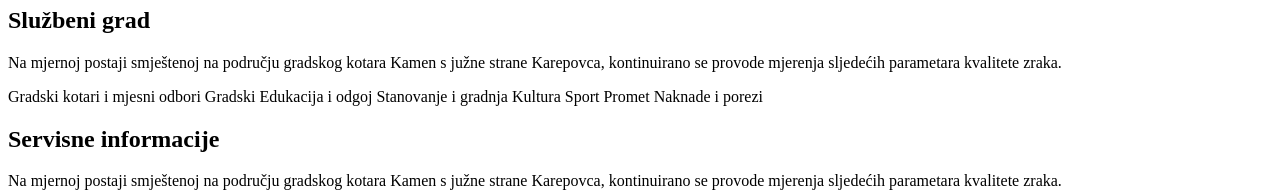
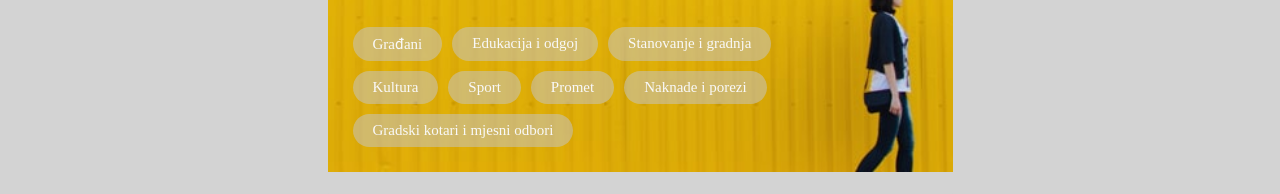
Before and after one commit to nborovic/Internship-UI_Dev, a plain HTML site: page index.html in a window 1280 px wide. Shown: the part 150-344 px from the top of the page. Drawn offline with Linux system fonts and the light colour scheme; a web font is replaced by a local one.

Commit message:
Implemented styles

```diff
--- a/index.html
+++ b/index.html
@@ -5,7 +5,6 @@
     <meta charset="utf-8" />
     <meta name="viewport" content="width=device-width, initial-scale=1">
     <link rel="stylesheet" type="text/css" media="screen" href="main.css"/>
-    <script src="main.js"></script>
     <title>3. Domaći rad</title>
 
 </head>
@@ -36,7 +35,7 @@
 
         <div class = "button-list">
             <span class="button">Gradski kotari i mjesni odbori</span>
-            <span class="button">Gradski</span>
+            <span class="button">Građani</span>
             <span class="button">Edukacija i odgoj</span>
             <span class="button">Stanovanje i gradnja</span>
             <span class="button">Kultura</span>
--- a/main.css
+++ b/main.css
@@ -0,0 +1,91 @@
+/* Fonts */
+
+@font-face {
+    font-family: 'Merriweather';
+    font-style: normal;
+    font-weight: 900;
+    src: local('Merriweather Black'), local('Merriweather-Black'), url(https://fonts.gstatic.com/s/merriweather/v19/u-4n0qyriQwlOrhSvowK_l52_wFZVsf6lvg.woff2) format('woff2');
+    unicode-range: U+0100-024F, U+0259, U+1E00-1EFF, U+2020, U+20A0-20AB, U+20AD-20CF, U+2113, U+2C60-2C7F, U+A720-A7FF;
+}
+
+@font-face {
+    font-family: 'Roboto';
+    font-style: normal;
+    font-weight: 400;
+    src: local('Roboto'), local('Roboto-Regular'), url(https://fonts.gstatic.com/s/roboto/v18/KFOmCnqEu92Fr1Mu7GxKOzY.woff2) format('woff2');
+    unicode-range: U+0100-024F, U+0259, U+1E00-1EFF, U+2020, U+20A0-20AB, U+20AD-20CF, U+2113, U+2C60-2C7F, U+A720-A7FF;
+}
+
+/* Body */
+
+body {
+    margin: 0;
+    color: #f9f9f9;
+    background: lightgrey;
+}
+
+/* Sections */
+
+section {
+    width: 500px;
+    padding: 30px 100px 25px 25px;
+    border-bottom: 25px solid lightgrey;
+    margin: 0 auto;
+    border-radius: 4px;
+}
+section:last-of-type {
+    border: none;
+}
+.title {
+    font-size: 30px;
+    font-family: 'Merriweather', serif;
+    margin: 0;
+    margin-bottom: 15px;
+}
+.text {
+    font-size: 15px;
+    font-family: 'Roboto', serif;
+    margin: 0;
+    margin-bottom: 20px;
+}
+.button-list {
+    display: flex;
+    flex-wrap: wrap;
+}
+.button {
+    margin: 0;
+    margin-top: 10px;
+    margin-right: 10px;
+    padding: 8px 20px;
+    cursor: pointer;
+    font-size: 15px;
+    font-family: 'Roboto', serif;
+    text-decoration: none;
+    color: #f9f9f9;
+    background: #c7c7c786;
+    border-radius: 50px;
+}
+
+/* Yellow section */
+
+#yellow-section {
+    background: url("./images/žuta.jpg");
+    background-size: cover;
+    background-position-x: -160px;
+}
+
+/* Pink section */
+
+#pink-section {
+    background: url("./images/roza.jpg");
+    background-size: cover;
+    background-position-x: -100px;
+}
+
+/* Grey section */
+
+#grey-section {
+    background: url("./images/telefon.jpg");
+    background-size: cover;
+    background-position-x: -95px;
+}
```
